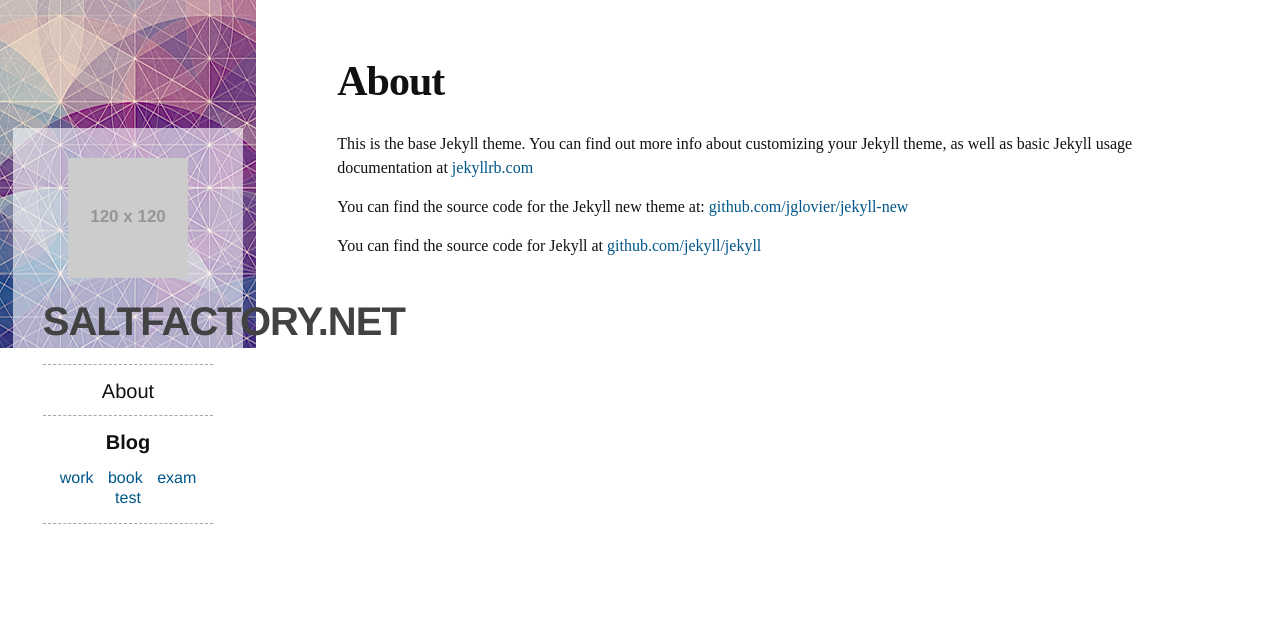
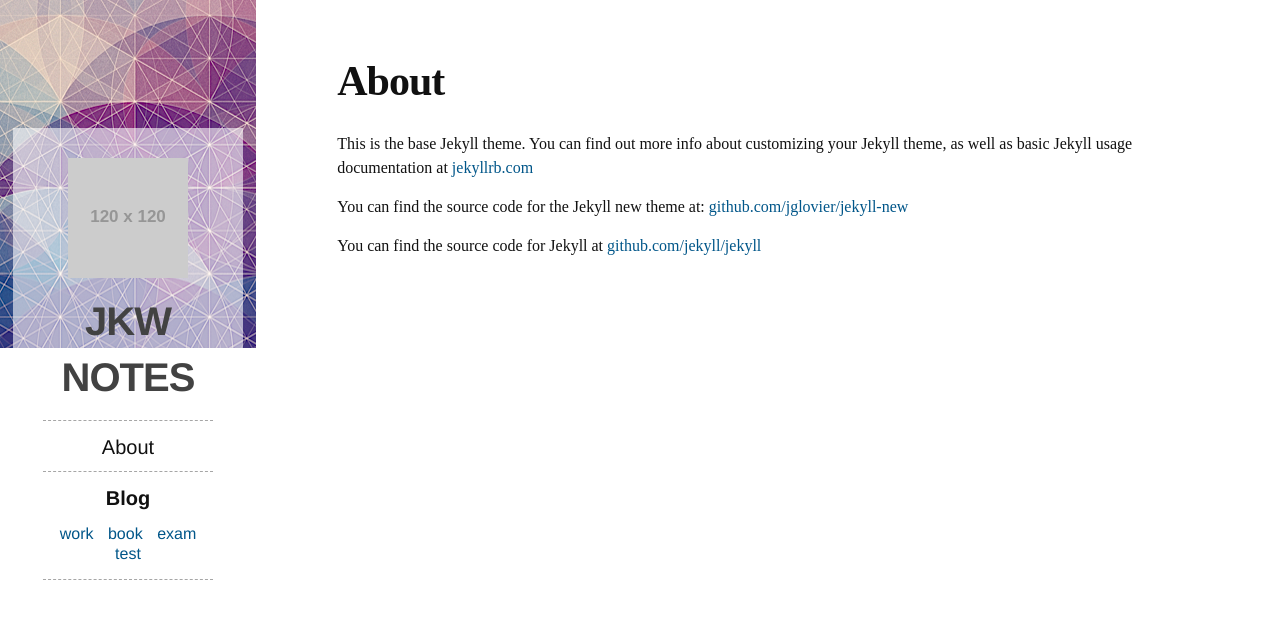
Before and after one commit to 2349/jkw, a Jekyll site: the page built from about.md, in a window 1280 px wide. Shown: the top 619 px of the page. Built offline with Jekyll 4.4.1, drawn with Linux system fonts in a browser that asks for light colours; some web fonts are replaced; Markdown is read by kramdown in place of the engine named in the settings.

Commit message:
20140904

```diff
--- a/_config.yml
+++ b/_config.yml
@@ -1,12 +1,12 @@
-title: saltfactory.net
-email: saltfactory@gmail.com
+title: JKW Notes
+email: jkw5022@cafe24.com
 
-github_username:  saltfactory
+github_username:  2349
 markdown: redcarpet
 redcarpet:
   extensions: ["no_intra_emphasis", "fenced_code_blocks", "autolink", "strikethrough", "superscript", "with_toc_data", "tables"]
 highlighter: pygments
-permalink: pretty
+permalink: /:categories/:year/:month/:day/:title/
 
 safe: true
 lsi: true
@@ -15,3 +15,4 @@ gems:
   - jekyll-redirect-from
   - jemoji
 encoding: "utf-8"
+paginate: 15
```
